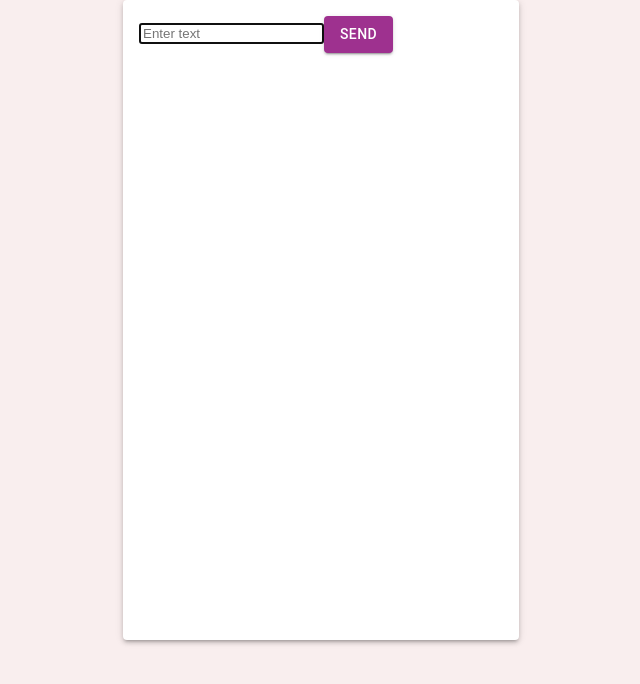
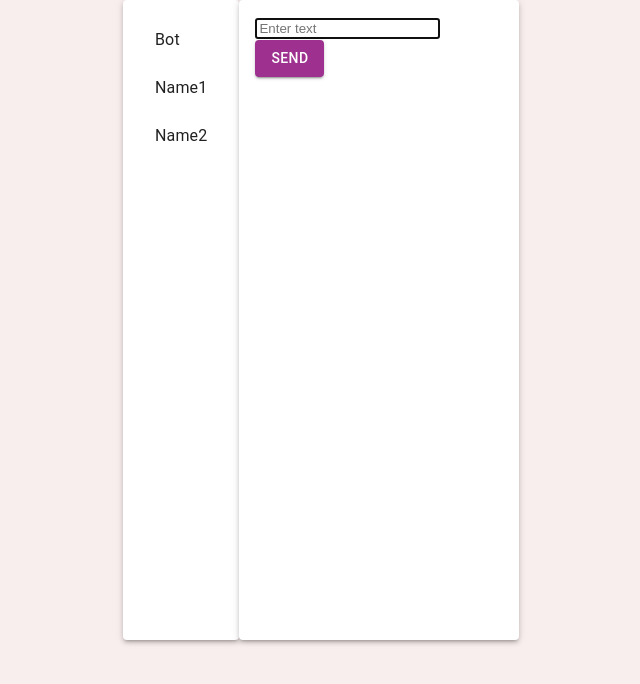
Before and after one commit to Gulnaz11/First-lesson-react-project, a React (Create React App) app: page / in a window 1280 px wide. Shown: the top 684 px of the page, without its empty margins (319-959 px from the left). Built offline with nearby package versions, Linux system fonts and the light colour scheme.

Commit message:
Add ChatList
Добавила массив чатов, только почему-то вывод через map не работает.
Добавила ключи date.now

```diff
--- a/package.json
+++ b/package.json
@@ -12,6 +12,7 @@
     "@testing-library/react": "^12.1.2",
     "@testing-library/user-event": "^13.5.0",
     "classname": "^0.0.0",
+    "prop-types": "^15.8.1",
     "react": "^17.0.2",
     "react-dom": "^17.0.2",
     "react-scripts": "5.0.0",
--- a/src/App.js
+++ b/src/App.js
@@ -16,6 +16,8 @@ import {useDidUpdate} from "./hooks/useDidUpdate";
 import {useCacheMessageList} from "./hooks/useCacheMessageList";
 import {useMessageList} from "./hooks/useMessageList";
 import {useAddBotText} from "./hooks/useAddBotText";
+import {ChatList} from "./components/chatList/ChatList";
+
 
 
 function App() {
@@ -35,11 +37,6 @@ function App() {
     }=useCreateMessageForm ({onSubmit: addNewMessage});
 
     useAddBotText(messageList,addNewMessage);
-
-        // const inputRef = useRef(null);
-        // useEffect(()=>{
-        //     inputRef.current?.focus();
-        // },[]);
 
     const Input = (props) => {
         const inputRef = useRef(null);
@@ -72,6 +69,32 @@ function App() {
                     {
                         padding: 2,
                         height: "80vh",
+                    }
+                }
+                elevation={3}>
+                <ChatList
+                    chatList = {[
+                        {
+                            name:'Bot',
+                            id: "1"
+                        },
+                        {
+                            name:'Name1',
+                            id: "2"
+                        },
+                        {
+                            name:'Name2',
+                            id: "3"
+                        }
+                    ]}
+                />
+            </Paper>
+
+            <Paper
+                sx={
+                    {
+                        padding: 2,
+                        height: "80vh",
                         width: '100%'
                     }
                 }
@@ -85,7 +108,7 @@ function App() {
                 </Box>
                 {
                     messageList.map(({text, author},index) => {
-                        return  <ListItem key={index}>
+                        return  <ListItem key={Date.now}>
                             <ListItemText
                                 primary={text}
                                 secondary={author}
--- /dev/null
+++ b/src/components/chatList/ChatList.js
@@ -0,0 +1,48 @@
+
+import propTypes from "prop-types";
+import {ListItem, ListItemButton, ListItemText} from "@mui/material";
+
+
+export const ChatList= ({chatList}) =>{
+
+    return (
+       <div>
+           <ListItem disablePadding>
+               <ListItemButton>
+                   <ListItemText primary={chatList[0].name} />
+               </ListItemButton>
+           </ListItem>
+           <ListItem disablePadding>
+               <ListItemButton component="a" href="#simple-list">
+                   <ListItemText primary={chatList[1].name} />
+               </ListItemButton>
+           </ListItem>
+           <ListItem disablePadding>
+               <ListItemButton component="a" href="#simple-list">
+                   <ListItemText primary={chatList[2].name} />
+               </ListItemButton>
+           </ListItem>
+
+           {/*НЕ РАБОТАЕТ ВЫВОД ЧЕРЕЗ MAP , ПОЧЕМУ?*/}
+           {/*{*/}
+           {/*    chatList.map((item)=> {*/}
+           {/*        <ListItem disablePadding>*/}
+           {/*            <ListItemButton component="a" href="#simple-list">*/}
+           {/*                <ListItemText primary={item.name} />*/}
+           {/*            </ListItemButton>*/}
+           {/*        </ListItem>*/}
+           {/*    })*/}
+           {/*}*/}
+       </div>
+    )
+}
+
+
+ChatList.propTypes = {
+    chatList: propTypes.arrayOf(
+        propTypes.shape({
+            id:propTypes.string.isRequired,
+            name: propTypes.string
+        })
+    )
+}
--- a/src/components/index.js
+++ b/src/components/index.js
@@ -1 +1 @@
-export * from './Message';
+export * from './chatList';
```
Also changed, not shown: 1 other file (tests, documents, lock files or other folders).
